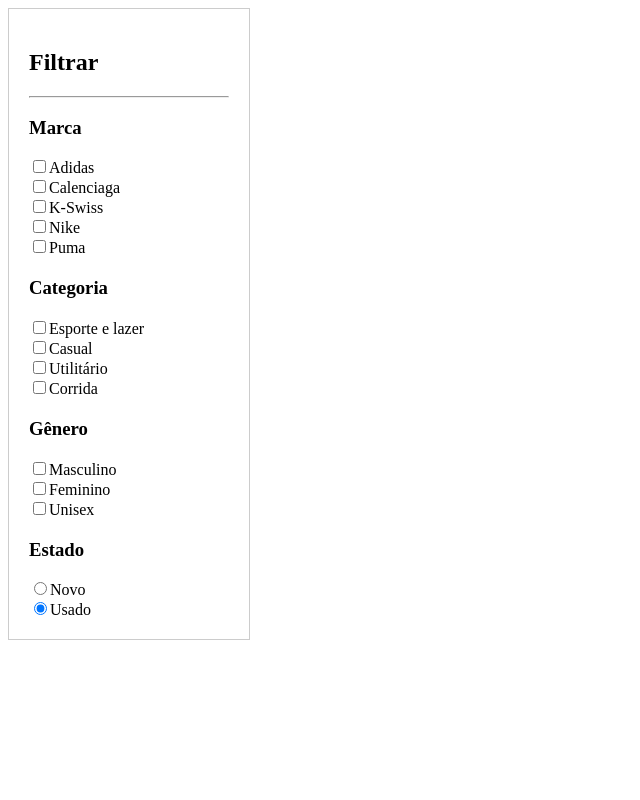
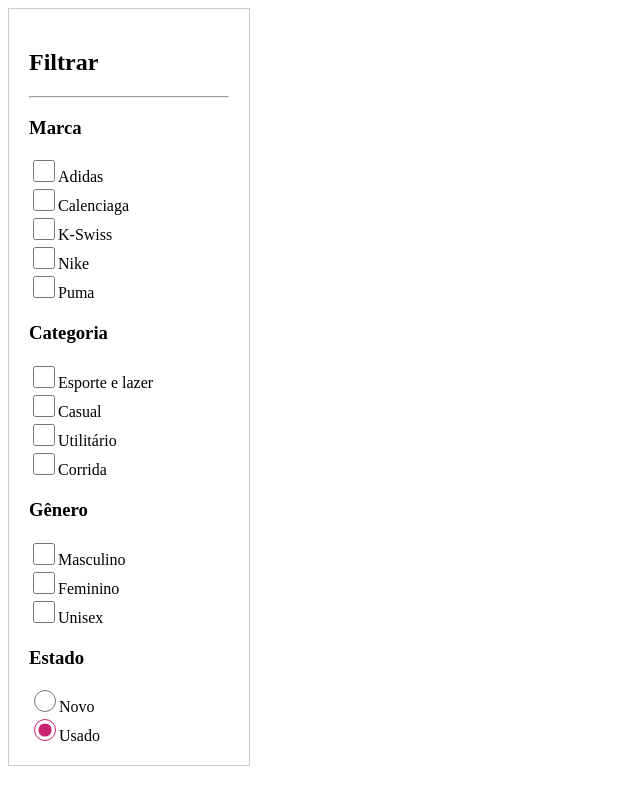
Before and after one commit to deryaxnw/carrosel-drip, a React (Vite) app: page / in a window 1280 px wide. Shown: the whole page, without its empty margins (0-640 px from the left). Built offline with nearby package versions, Linux system fonts and the light colour scheme.

Commit message:
estilo para color/size

```diff
--- a/src/Components/aside/FilterAside.jsx
+++ b/src/Components/aside/FilterAside.jsx
@@ -1,4 +1,5 @@
 import React, { useState } from 'react';
+import "./filter.css"
 
 function FilterAside() {
   const marka = [
@@ -70,9 +71,9 @@
   const handleRadioChange = (event) => {
     const { name } = event.target;
     setSelectedEstado({
-      novo: false,
+      novo: true,
       usado: false,
-      [name]: true,
+      [name]: false,
     });
   };
 
@@ -93,6 +94,7 @@
                 name={marka.name}
                 checked={!!selectedMarkas[marka.name]}
                 onChange={(e) => {handleCheckboxChange(e, setSelectedMarkas)}}
+
               />
               {marka.label}
             </label>
@@ -110,6 +112,7 @@
                 name={categ.name}
                 checked={!!selectedCategoria[categ.name]}
                 onChange={(e) => {handleCheckboxChange(e, setSelectedCategoria)}}
+
               />
               {categ.label}
             </label>
@@ -127,6 +130,7 @@
                 name={gene.name}
                 checked={!!selectedGenero[gene.name]}
                 onChange={(e) => {handleCheckboxChange(e, setSelectedGenero)}}
+
               />
               {gene.label}
             </label>
@@ -143,8 +147,9 @@
                 type="radio"
                 name="estado"
                 value={estad.name}
-                checked={selectedEstado[estad.name] || true}
+                checked={!!selectedEstado[estad.name] || true}
                 onChange={handleRadioChange}
+
               />
               {estad.label}
             </label>
--- /dev/null
+++ b/src/Components/aside/filter.css
@@ -0,0 +1,9 @@
+input[type="checkbox"],
+input[type="radio"] {
+  accent-color: #C92071;
+  width: 22px;
+  height: 22px;
+  border: 2px solid #C92071;
+  border-radius: 1px;
+  outline: none;
+  cursor: pointer; }
```
